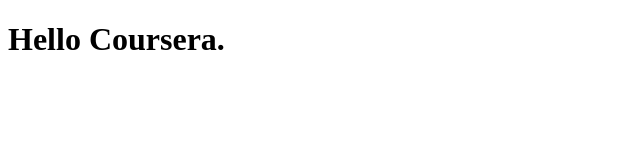
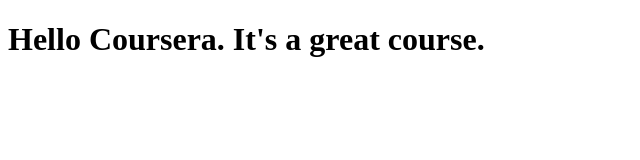
Before and after one commit to KhrisEl/coursera-test, a plain HTML site: page site/index.html in a window 1280 px wide. Shown: the whole page, without its empty margins (0-640 px from the left). Drawn offline with Linux system fonts and the light colour scheme.

Commit message:
Small addition to our page content.

```diff
--- a/site/index.html
+++ b/site/index.html
@@ -6,6 +6,6 @@
 	<title>Hello Coursera!</title>
 </head>
 <body>
- <h1>Hello Coursera.</h1>
+ <h1>Hello Coursera. It's a great course.</h1>
 </body>
 </html>
```
